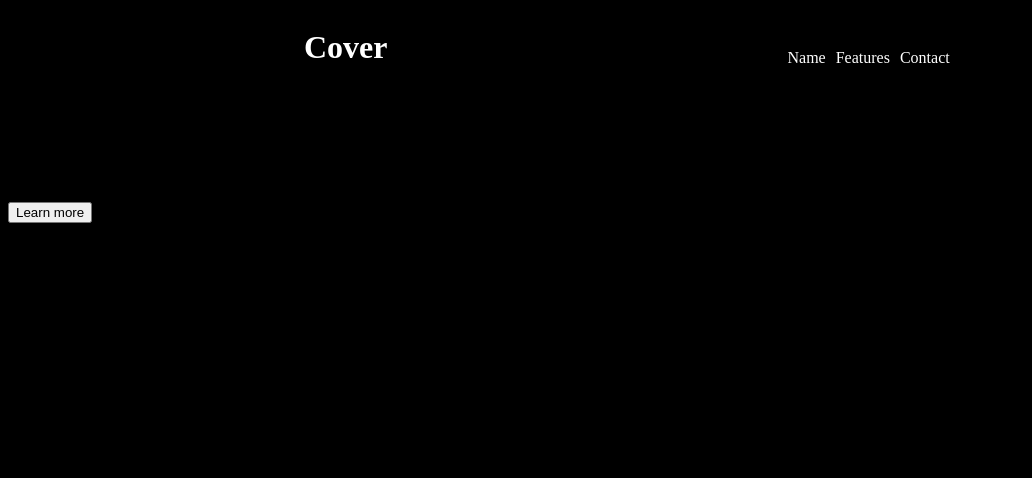
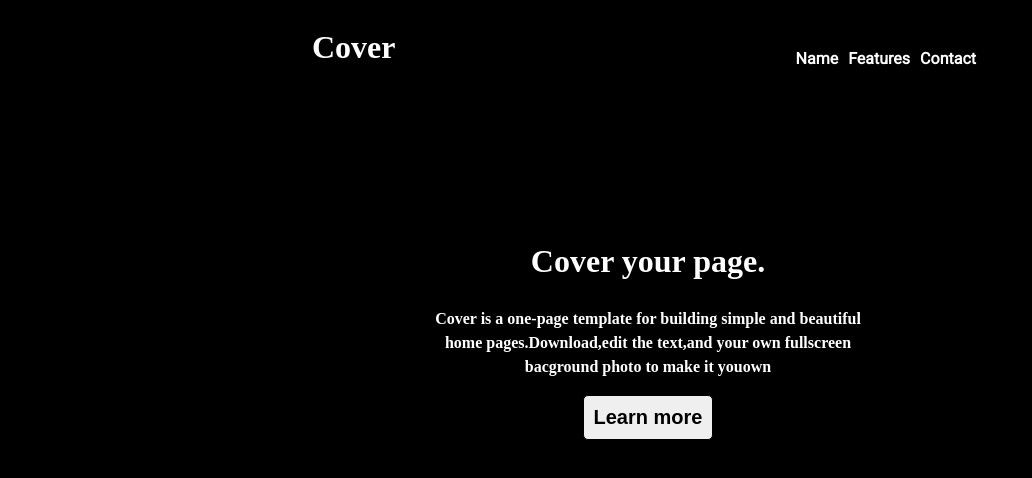
Before and after one commit to AlinurAbdyiskakov/Hame-Work2-git, a plain HTML site: page index.html in a window 1280 px wide. Shown: the whole page, without its empty margins (0-1032 px from the left). Drawn offline with Linux system fonts and the light colour scheme.

Commit message:
add color,disply:flex

```diff
--- a/styles.css
+++ b/styles.css
@@ -1,10 +1,12 @@
-
-@import url('https://fonts.googleapis.com/css2?family=Roboto:ital,wght@1,100&display=swap');
 
 
-body{
+@import url('https://fonts.googleapis.com/css2?family=Roboto&display=swap');
+
+
+
+html,body{
     background-color: black;
-
+    height: 100%;width: 100%;
 }
 
 .container{
@@ -21,6 +23,7 @@ body{
 nav {
     margin-left:  360px;
     margin-top: 25px;
+    font-weight: bold;
 }
 
 .list {
@@ -30,11 +33,36 @@ nav {
 
     list-style-type: none;
     color: white;
-    margin-right: 5px;
+    margin-right: 10px;
 }
 a{
     color: white;
     margin-right: 10px;
     text-decoration: none;
-    font-family: inherit;
+    font-family: 'Roboto', sans-serif
+
 }
+main{
+    text-align: center;
+    color: white;
+}
+main p{
+    text-align: center;
+    width: 450px;
+    font-weight: bold;
+}
+main button{
+    padding: 10px;
+    font-size: 20px;
+    border: 1px solid black;
+    border-radius: 5px;
+    font-weight: bold;
+}
+.flex_center{
+    color: white;
+    display: flex;
+    justify-content: center;
+    align-items: center;
+    height: 60%;
+    line-height: 1.5;
+}
```
